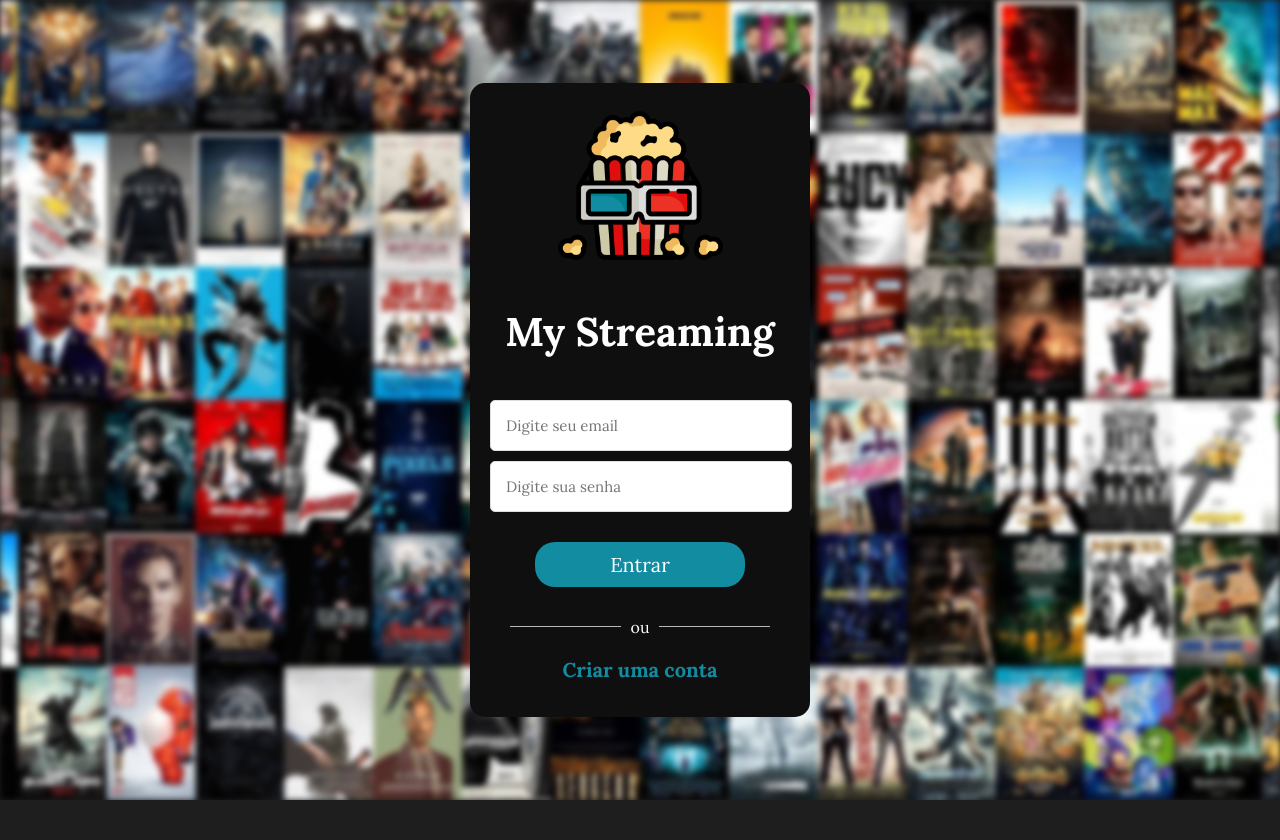
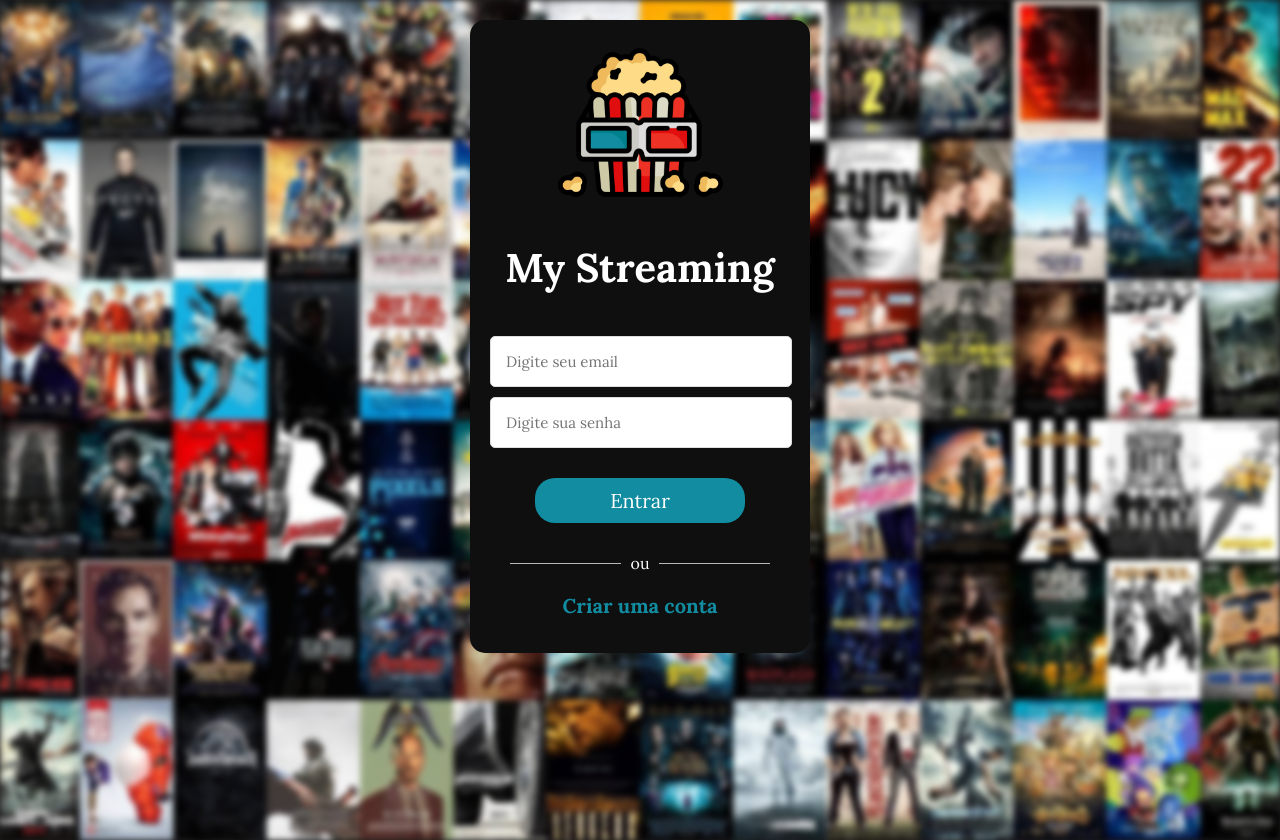
Before and after one commit to AdrianoFScarabelli/My-Streaming, a React (Vite) app: page / in a window 1280 px wide. Before the commit the page ends 800 px from the top, so only its background shows below. Built offline with nearby package versions, Linux system fonts and the light colour scheme.

Commit message:
Arrumando container principal e movimentação na procura dos títulos

```diff
--- a/src/App.css
+++ b/src/App.css
@@ -5,7 +5,7 @@ body {
   height: 100%;
   display: flex;
   justify-content: center;
-  align-items: center;
+  align-items: flex-start;
   position: relative;
   overflow-y: auto;
   background-color: rgb(30, 30, 30);
@@ -28,9 +28,12 @@ body {
 .app-container {
   font-family: "Lora", serif;
   display: flex;
-  align-items: center;
+  align-items: flex-start;
   justify-content: center;
-  height: 100vh;
+  height: auto;
+  min-height: 100vh;
+  padding-top: 20px;
+  padding-bottom: 20px;
 }
 
 .login-container {
@@ -211,7 +214,6 @@ p {
   text-align: center;
   padding: 20px;
   background-color: rgb(15, 15, 15);
-  margin-top: 1990px;
   border: none;
   border-radius: 30px;
 }
@@ -220,7 +222,6 @@ p {
   text-align: center;
   padding: 20px;
   background-color: rgb(15, 15, 15);
-  margin-top: 600px;
   border: none;
   border-radius: 30px;
 }
```
